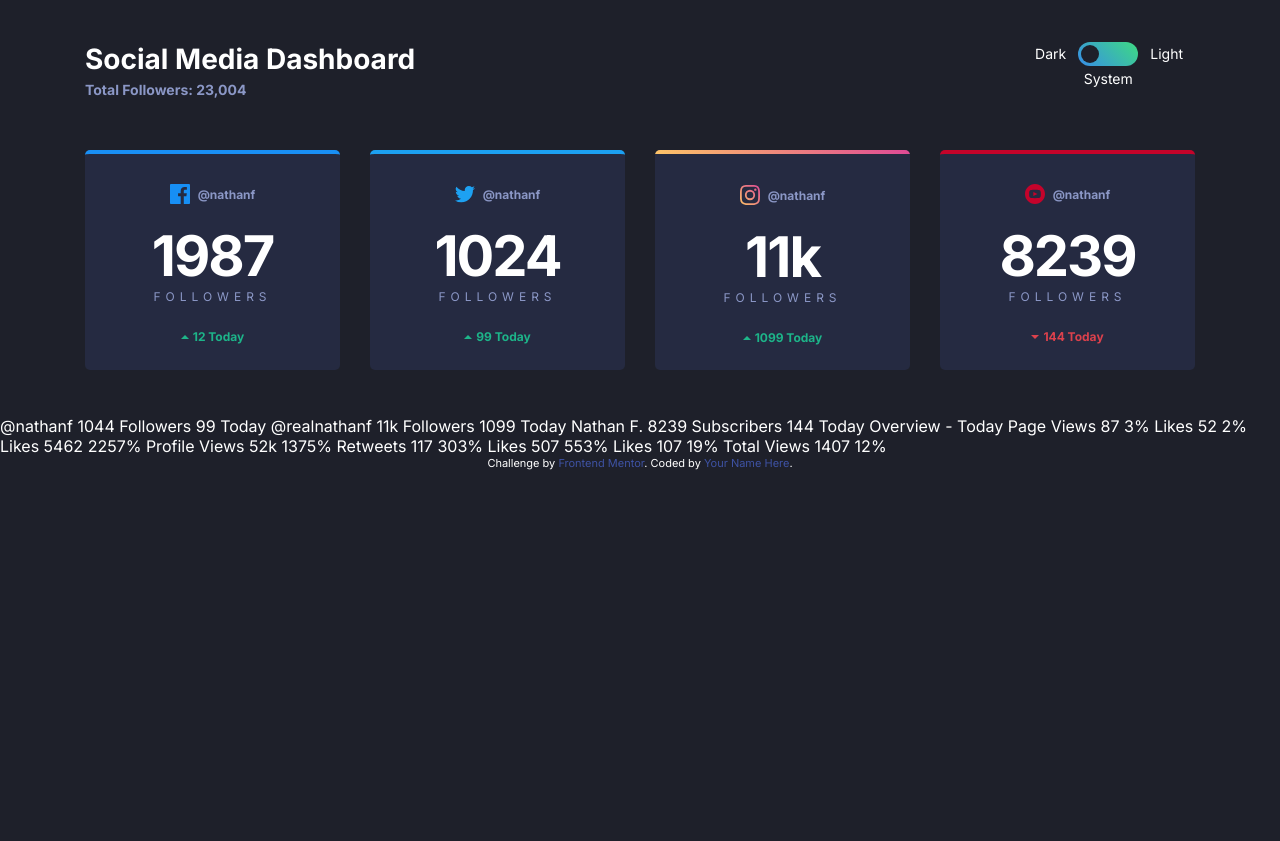
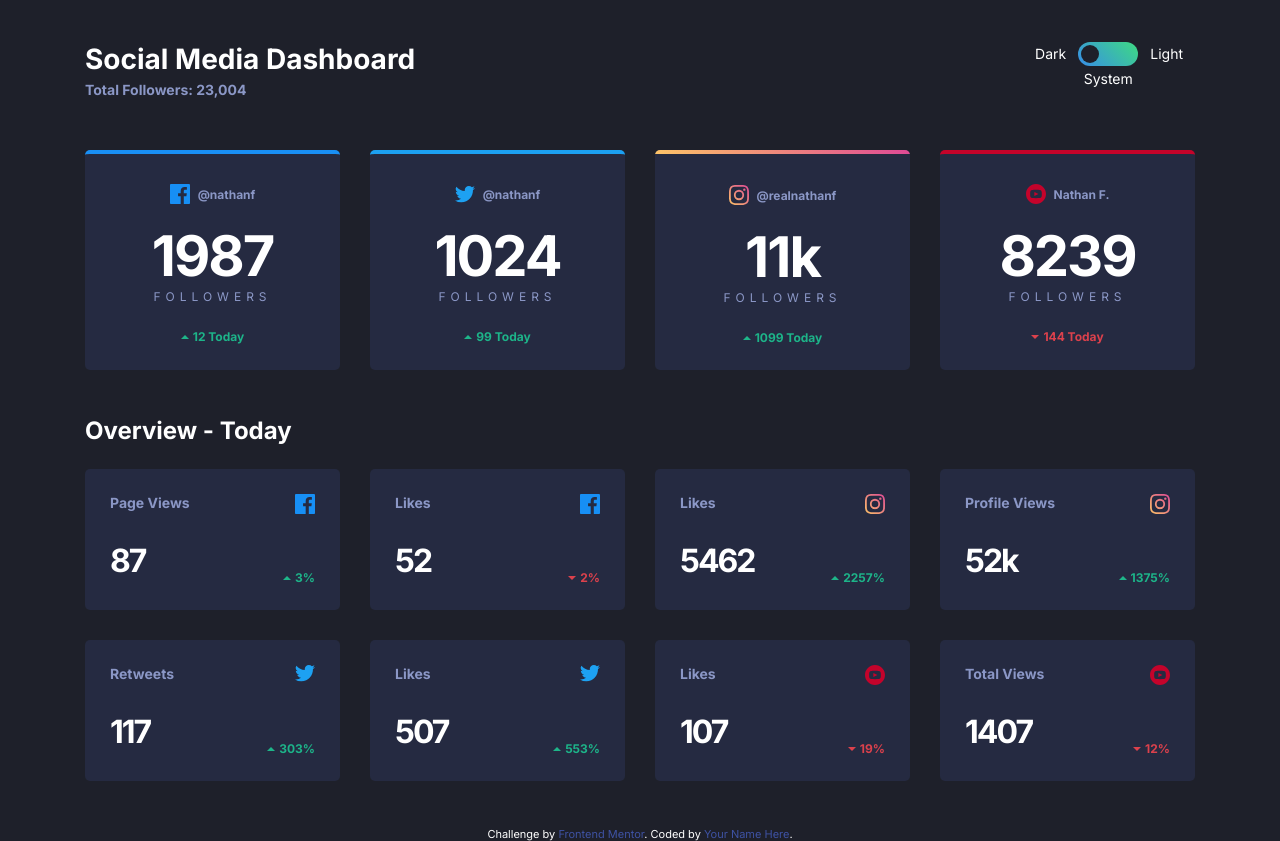
Before and after one commit to fuadeyuboglu/FM-social-media-dashboard, a website: page index.html in a window 1280 px wide. Before the commit the page ends 800 px from the top, so only its background shows below. Drawn offline with Linux system fonts and the light colour scheme.

Commit message:
Added bottom cards markup and style

```diff
--- a/app/scss/components/_index.scss
+++ b/app/scss/components/_index.scss
@@ -1,3 +1,4 @@
 @forward 'header';
 @forward 'toggle';
 @forward 'card';
+@forward 'card-grid';
--- /dev/null
+++ b/app/scss/components/card-grid.scss
@@ -0,0 +1,26 @@
+@use '../util' as *;
+
+.card-grid {
+    display: grid;
+    grid-template-columns: repeat(2, 1fr);
+    grid-template-rows: repeat(2, auto);
+    justify-items: start;
+    gap: rem(23);
+
+    .card__subtitle {
+
+    }
+
+    .card__count {
+        margin-bottom: 0;
+    }
+
+    .card__count,
+    .card__change {
+        align-self: end;
+    }
+
+    img, .card__change {
+        justify-self: end;
+    }
+}
--- a/app/scss/components/card.scss
+++ b/app/scss/components/card.scss
@@ -55,6 +55,7 @@
         border-top: rem(4) solid var(--youtube);
     }
 
+
     &__platform {
         display: flex;
         justify-content: center;
@@ -62,6 +63,14 @@
         height: rem(20);
         margin-top: rem(5);
         margin-bottom: rem(28);
+    }
+
+    &__subtitle {
+        color: var(--dark-text1);
+        font-size: rem(14);
+        font-style: normal;
+        font-weight: 700;
+        line-height: normal;
     }
 
     &__icon {
@@ -109,7 +118,7 @@
         }
 
         &--small {
-
+            font-size: rem(32);
         }
     }
 
--- a/app/scss/globals/typography.scss
+++ b/app/scss/globals/typography.scss
@@ -16,6 +16,14 @@ h1 {
     }
 }
 
+h2 {
+    font-size: rem(24);
+    font-style: normal;
+    font-weight: 700;
+    line-height: normal;
+    margin-bottom: rem(24);
+}
+
 a,
 a:visited,
 a:active {
--- a/index.html
+++ b/index.html
@@ -77,7 +77,7 @@
       <div class="card card--instagram">
         <div class="card__platform">
           <img class="card__icon" src="/images/icon-instagram.svg" alt="Instagram">
-          <div class="card__username">@nathanf</div>
+          <div class="card__username">@realnathanf</div>
         </div>
         <div class="card__followers">
           <div class="card__count card__count--big">11k</div>
@@ -92,7 +92,7 @@
       <div class="card card--youtube">
         <div class="card__platform">
           <img class="card__icon" src="/images/icon-youtube.svg" alt="Youtube">
-          <div class="card__username">@nathanf</div>
+          <div class="card__username">Nathan F.</div>
         </div>
         <div class="card__followers">
           <div class="card__count card__count--big">8239</div>
@@ -105,60 +105,83 @@
       </div>
     </section>
 
-
-
-
-
-      @nathanf
-      1044
-      Followers
-      99 Today
-
-      @realnathanf
-      11k
-      Followers
-      1099 Today
-
-      Nathan F.
-      8239
-      Subscribers
-      144 Today
-
-
-
-      Overview - Today
-
-      Page Views
-      87
-      3%
-
-      Likes
-      52
-      2%
-
-      Likes
-      5462
-      2257%
-
-      Profile Views
-      52k
-      1375%
-
-      Retweets
-      117
-      303%
-
-      Likes
-      507
-      553%
-
-      Likes
-      107
-      19%
-
-      Total Views
-      1407
-      12%
+    <section class="container">
+      <h2>Overview - Today</h2>
+      <div class="cards">
+        <div class="card card-grid">
+          <div class="card__subtitle">Page Views</div>
+          <img src="/images/icon-facebook.svg" alt="Facebook">
+          <div class="card__count card__count--small">87</div>
+          <div class="card__change card__change--up">
+            <img src="/images/icon-up.svg" alt="up arrow">
+            <div class="card__number">3%</div>
+          </div>
+        </div>
+        <div class="card card-grid">
+          <div class="card__subtitle">Likes</div>
+          <img src="/images/icon-facebook.svg" alt="Facebook">
+          <div class="card__count card__count--small">52</div>
+          <div class="card__change card__change--down">
+            <img src="/images/icon-down.svg" alt="down arrow">
+            <div class="card__number">2%</div>
+          </div>
+        </div>
+        <div class="card card-grid">
+          <div class="card__subtitle">Likes</div>
+          <img src="/images/icon-instagram.svg" alt="Instagram">
+          <div class="card__count card__count--small">5462</div>
+          <div class="card__change card__change--up">
+            <img src="/images/icon-up.svg" alt="up arrow">
+            <div class="card__number">2257%</div>
+          </div>
+        </div>
+        <div class="card card-grid">
+          <div class="card__subtitle">Profile Views</div>
+          <img src="/images/icon-instagram.svg" alt="Instagram">
+          <div class="card__count card__count--small">52k</div>
+          <div class="card__change card__change--up">
+            <img src="/images/icon-up.svg" alt="up arrow">
+            <div class="card__number">1375%</div>
+          </div>
+        </div>
+        <div class="card card-grid">
+          <div class="card__subtitle">Retweets</div>
+          <img src="/images/icon-twitter.svg" alt="Twitter">
+          <div class="card__count card__count--small">117</div>
+          <div class="card__change card__change--up">
+            <img src="/images/icon-up.svg" alt="up arrow">
+            <div class="card__number">303%</div>
+          </div>
+        </div>
+        <div class="card card-grid">
+          <div class="card__subtitle">Likes</div>
+          <img src="/images/icon-twitter.svg" alt="Likes">
+          <div class="card__count card__count--small">507</div>
+          <div class="card__change card__change--up">
+            <img src="/images/icon-up.svg" alt="up arrow">
+            <div class="card__number">553%</div>
+          </div>
+        </div>
+        <div class="card card-grid">
+          <div class="card__subtitle">Likes</div>
+          <img src="/images/icon-youtube.svg" alt="Youtube">
+          <div class="card__count card__count--small">107</div>
+          <div class="card__change card__change--down">
+            <img src="/images/icon-down.svg" alt="down arrow">
+            <div class="card__number">19%</div>
+          </div>
+        </div>
+        <div class="card card-grid">
+          <div class="card__subtitle">Total Views</div>
+          <img src="/images/icon-youtube.svg" alt="Youtube">
+          <div class="card__count card__count--small">1407</div>
+          <div class="card__change card__change--down">
+            <img src="/images/icon-down.svg" alt="down arrow">
+            <div class="card__number">12%</div>
+          </div>
+        </div>
+      </div>
+    </section>
   </main>
 
 
```
Also changed, not shown: dist/style.css, 1 other file.
